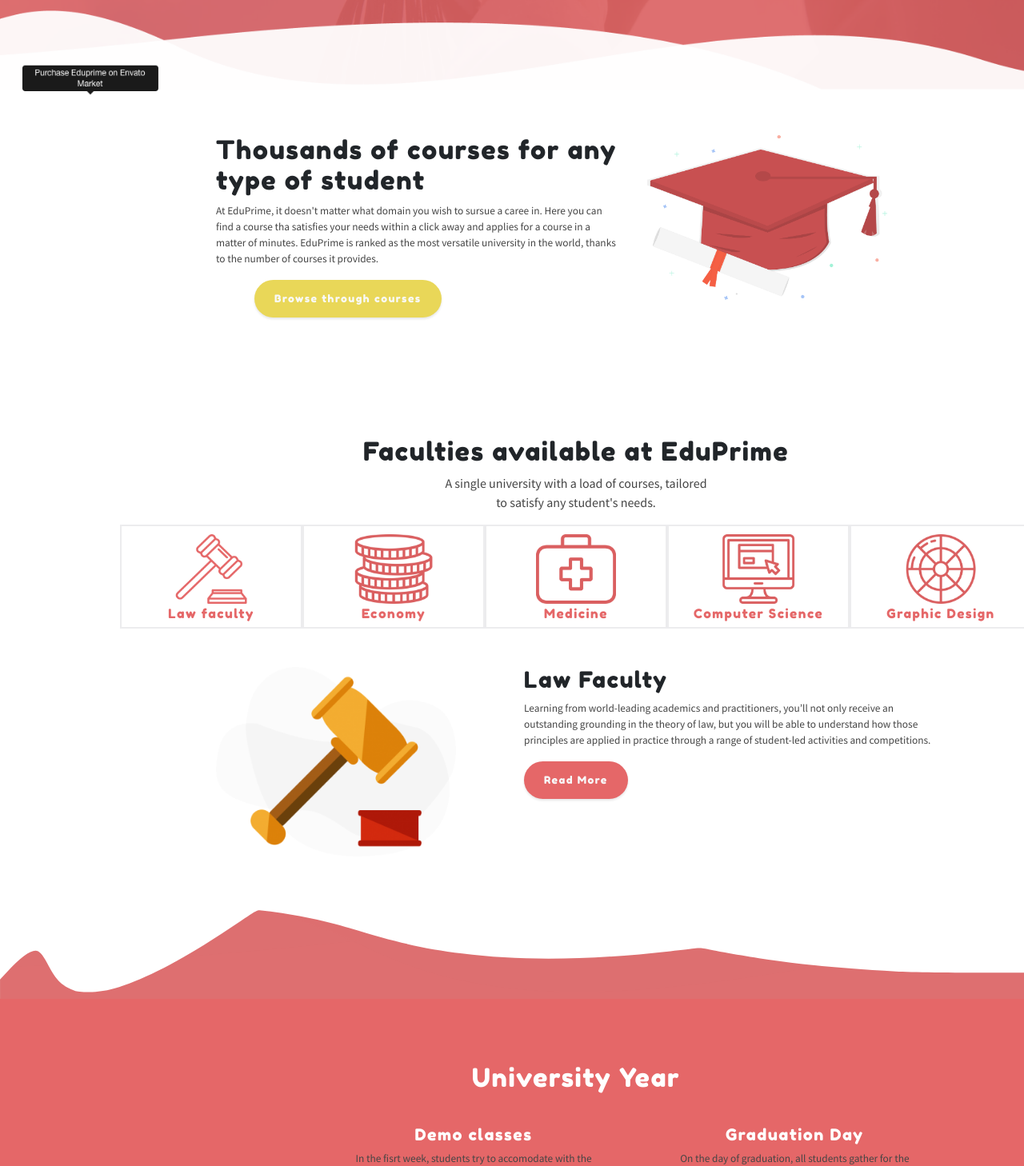
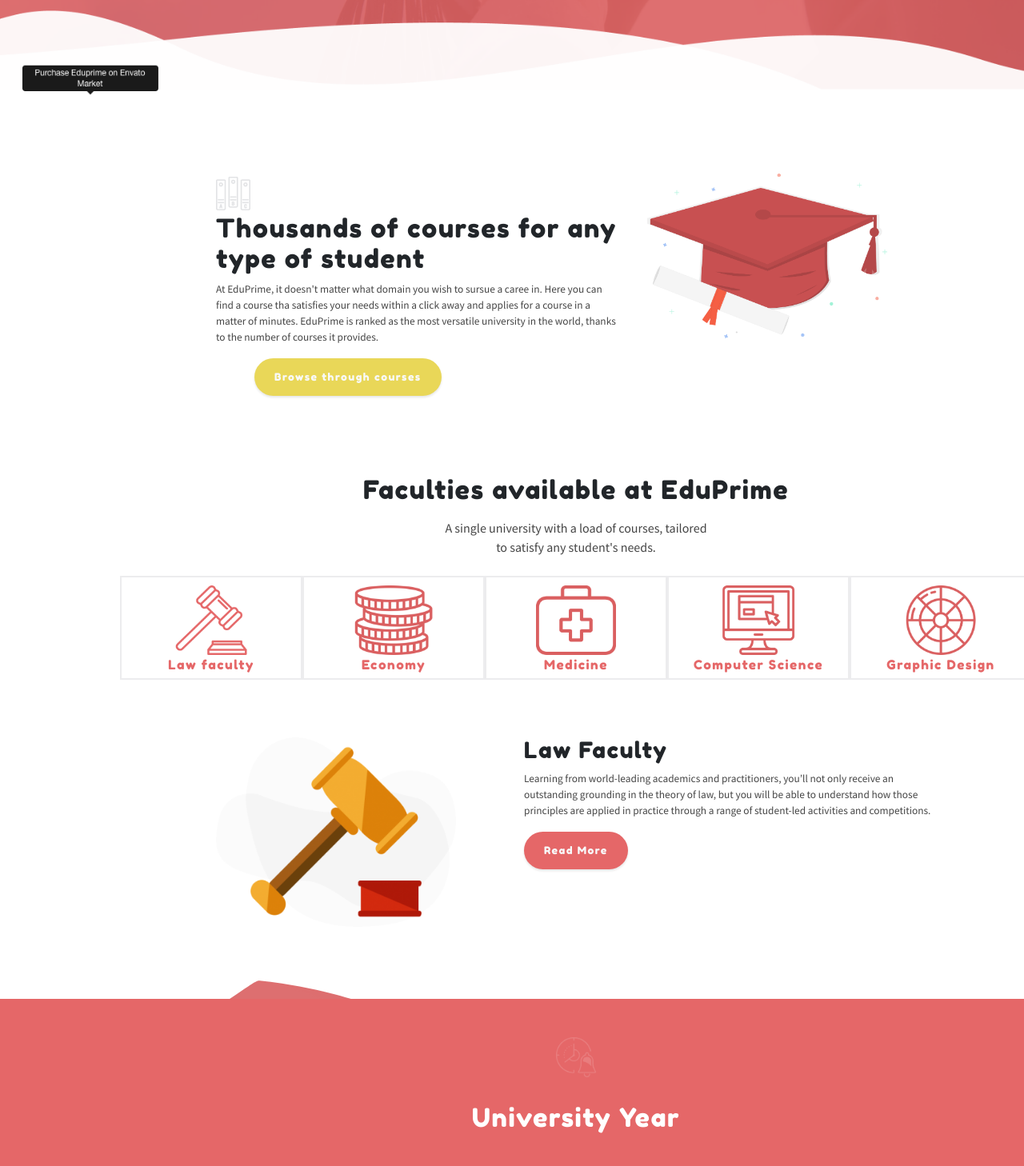
Before and after one commit to FraAccaBi/proj-html-vuejs, a Vue app: page / in a window 1280 px wide. Shown: the part 520-1978 px from the top of the page at 80% size. Built offline with nearby package versions, Linux system fonts and the light colour scheme.

Commit message:
complete site commit

```diff
--- a/src/assets/scss/style.scss
+++ b/src/assets/scss/style.scss
@@ -52,3 +52,22 @@
 .tx-yellow{
     color: $text-yellow;
 }
+.search{
+    position: relative;
+    padding-bottom: 1rem ;
+    input{
+    width: 100%;
+    border: 1px solid transparent;
+    border-radius: 1.5rem;
+    padding: 0.8rem;
+    }
+    .lens, .paper{
+      color: $text-light;
+      background-color: $btn-yellow;
+      padding: 1.1rem;
+      border-radius: 1.5rem;
+      position: absolute;
+      right: 0;
+      top:0;
+    }
+  }
--- a/src/components/SiteFooter.vue
+++ b/src/components/SiteFooter.vue
@@ -71,25 +71,6 @@
   span{
   color: $text-yellow;
   }
-  .search{
-    position: relative;
-    padding-bottom: 1rem ;
-    input{
-    width: 100%;
-    border: 1px solid transparent;
-    border-radius: 1.5rem;
-    padding: 0.8rem;
-    }
-    .lens{
-      color: $text-light;
-      background-color: $btn-yellow;
-      padding: 1.1rem;
-      border-radius: 1.5rem;
-      position: absolute;
-      right: 0;
-      top:0;
-    }
-  }
 
 }
 
--- a/src/components/SiteMain.vue
+++ b/src/components/SiteMain.vue
@@ -1,8 +1,9 @@
 <template>
   <div class="my-container">
-    <section class="courses col-2-container">
+    <section class="courses col-2-container pt-5">
       <div class="row pt-5">
         <div class="col-7 pe-4">
+          <img class="icons-img py-1" src="../../public/img/Books-icon.png" alt="">
           <h2>
             Thousands of courses for any type of student
             </h2>
@@ -18,12 +19,12 @@
         </div>
       </div>
     </section>
-    <section class="faculties">
+    <section class="faculties pt-5">
       <div class="text-center">
         <h2>
           Faculties available at EduPrime
         </h2>
-      <p class="fs-6">
+        <p class="fs-6 py-2">
           A single university with a load of courses, tailored <br>
           to satisfy any student's needs.
         </p>
@@ -63,7 +64,7 @@
             </div>
           </div>
         </div>
-      <div class="law-example col-2-container">
+        <div class="law-example col-2-container pt-4">
           <div class="row py-5">
             <div class="col-5">
               <img src="../../public/img/Gavel-Illustration-e1556884768193.png" alt="">
@@ -85,7 +86,8 @@
       <div class="wave"></div>
     </section>
     <section class="uni-years py-5 text-center">
-        <h2 >
+      <img class="icons-img" src="../../public/img/Clock-and-Bell.png" alt="">
+        <h2>
           University Year
         </h2>
         <div class="container">
@@ -122,7 +124,7 @@
 
     </section>
     <section class="upcoming d-flex flex-column align-items-center">
-      <img class="h-25" src="../../public/img/upcoming-events-calendar-icon.png" alt="">
+      <img class="h-25 pb-3" src="../../public/img/upcoming-events-calendar-icon.png" alt="">
       <h2 class="text-center">
         Upcoming Events
       </h2>
@@ -174,18 +176,21 @@
       <h2>
         Latest Courses
       </h2>
-      <div class="courses text-center row row-cols-4 pt-5">
+      <div class="courses text-center row row-cols-4 pt-5 gx-4">
         <div class="col course-box">
           <img src="../../public/img/Decisions-icon.png" alt="">
           <h5>
             Make Better Decisions
           </h5>
           <p>
+            <font-awesome-icon icon="fa-solid fa-user" />
             Teacher: <span>James Colins</span>
             <br>
+            <font-awesome-icon icon="fa-solid fa-money-bill" />
             Price: <span> $21.00</span>
           </p>
           <button class="btn-pink text-light">
+            <font-awesome-icon icon="fa-solid fa-eye" />
             View Course
           </button>
         </div>
@@ -195,11 +200,14 @@
             How to be a speaker
           </h5>
          <p>
+            <font-awesome-icon icon="fa-solid fa-user" />
             Teacher: <span>James Colins</span>
             <br>
+            <font-awesome-icon icon="fa-solid fa-money-bill" />
             Price: <span> $21.00</span>
           </p>
           <button class="btn-pink text-light">
+            <font-awesome-icon icon="fa-solid fa-eye" />
             View Course
           </button>
         </div>
@@ -209,11 +217,14 @@
             Network Introductions
           </h5>
           <p>
+            <font-awesome-icon icon="fa-solid fa-user" />
             Teacher: <span>James Colins</span>
             <br>
+            <font-awesome-icon icon="fa-solid fa-money-bill" />
             Price: <span> $21.00</span>
           </p>
           <button class="btn-pink text-light">
+            <font-awesome-icon icon="fa-solid fa-eye" />
             View Course
           </button>
         </div>
@@ -223,11 +234,14 @@
             Brand Management
           </h5>
           <p>
+            <font-awesome-icon icon="fa-solid fa-user" />
             Teacher: <span>James Colins</span>
             <br>
+            <font-awesome-icon icon="fa-solid fa-money-bill" />
             Price: <span> $21.00</span>
           </p>
           <button class="btn-pink text-light">
+            <font-awesome-icon icon="fa-solid fa-eye" />
             View Course
           </button>
         </div>
@@ -250,7 +264,7 @@
         </div>
       </div>
     </section>
-    <section class="fees">
+    <section class="fees py-5">
       <div class="row col-2-container">
         <div class="col-5">
           <img src="../../public/img/Girl-Illustration.png" alt="">
@@ -272,10 +286,13 @@
       <h3>
         Subscribe now to Our Newsletter !
       </h3>
+      <div class="search mt-2">
             <input type="text" placeholder="Email address...">
+             <font-awesome-icon class="paper" icon="fa-solid fa-paper-plane" />
+          </div>
     </section>
-    <section class="partners container align-items-center justify-content-center">
-      <div class="text-center pt-5">
+    <section class="partners container align-items-center justify-content-center py-5">
+      <div class="text-center pt-3">
         <h3>
         Partners
         </h3>
@@ -312,6 +329,9 @@
 <style scoped lang="scss">
 @import "~@/assets/scss/variables.scss";
 @import "~@/assets/scss/style.scss";
+.icons-img{
+  height: 50px;
+}
 .courses{
   height: 425px;
 }
@@ -397,8 +417,12 @@
 }
 .course-box{
   height: 250px;
+  border: 1px solid $border-grey-1;
+  border-radius: 1rem;
+  box-shadow: 0 2px 3px rgba(150, 148, 148, 0.1);
   &>img{
     width: 100px;
+    padding: 1rem;
   }
 }
 .subscription{
@@ -451,5 +475,6 @@
     background-image: url("../../public/img/partner-7.png");
   };
 
+
 }
 </style>
```
Lines whose indentation alone changed are shown as unchanged.
